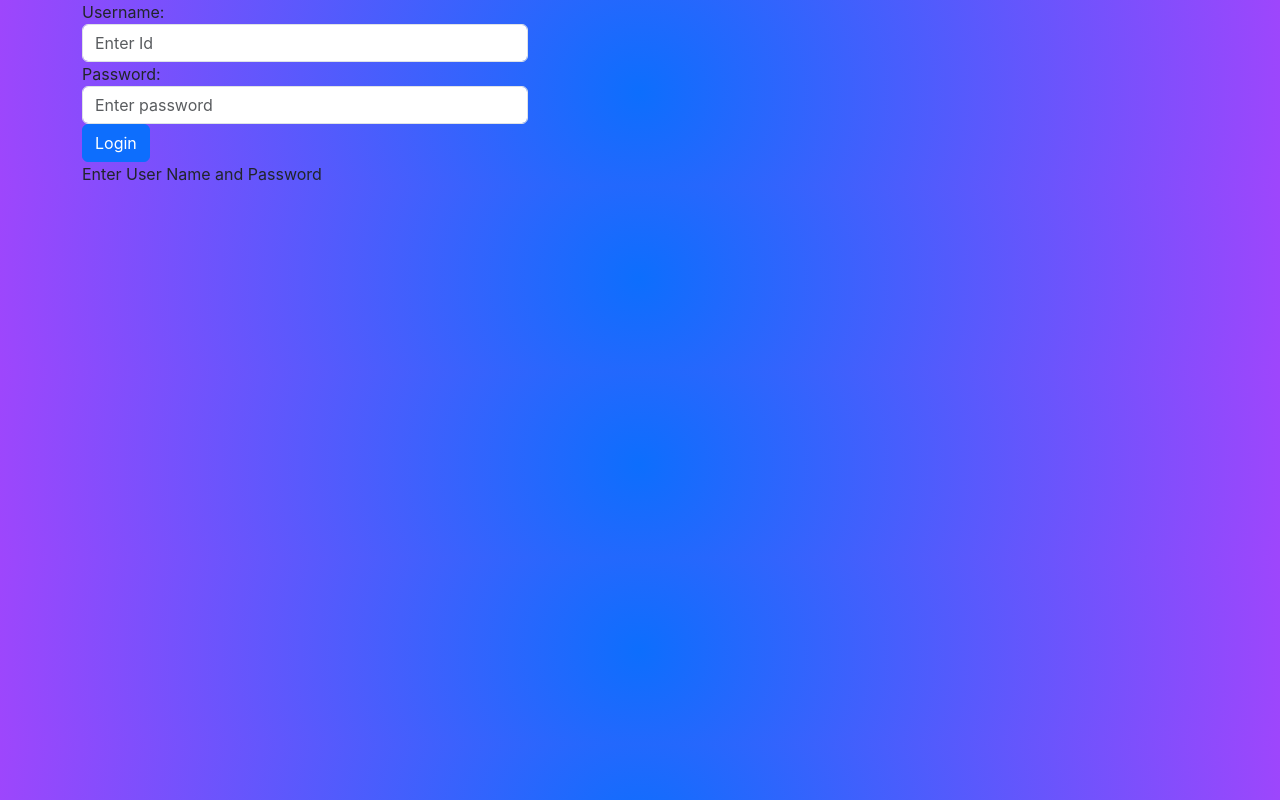
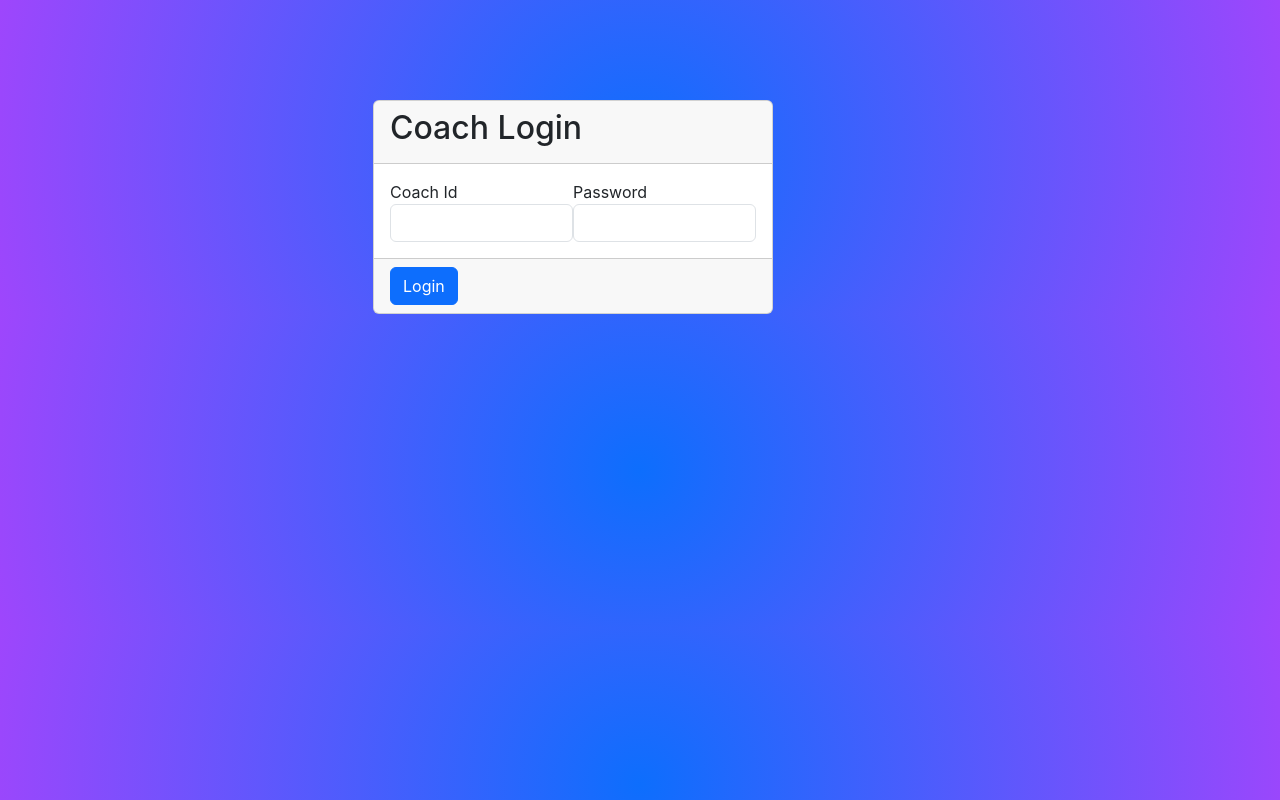
Before and after one commit to Mikey-Simmons/care-free-health, a React (Create React App) app: page /coachlogin in a window 1280 px wide. Built offline with nearby package versions, Linux system fonts and the light colour scheme.

Commit message:
fixedLoginStuff

```diff
--- a/db.json
+++ b/db.json
@@ -122,6 +122,15 @@
       "mobileNumber": "4058081234",
       "speciality": "Creating positive vibes",
       "id": 12
+    },
+    {
+      "name": "3333",
+      "password": "3333333333",
+      "gender": "f",
+      "dateOfbirth": "2000-01-31",
+      "mobileNumber": "0000000000",
+      "speciality": "yooooooooo",
+      "id": 13
     }
   ],
   "bookings": [
--- a/package.json
+++ b/package.json
@@ -12,6 +12,7 @@
     "react-dom": "^18.2.0",
     "react-router-dom": "^6.9.0",
     "react-scripts": "5.0.1",
+    "react-toastify": "^9.1.1",
     "web-vitals": "^2.1.4"
   },
   "scripts": {
--- a/src/App.js
+++ b/src/App.js
@@ -5,6 +5,7 @@ import Home from "./components/Home";
 import {BrowserRouter, Routes, Route, Link} from 'react-router-dom';
 import CoachSignUp from "./components/CoachSignup";
 import CoachLogin from "./components/CoachLogin";
+import CoachHome from "./components/CoachHome";
 function App() {;
   return (
     <BrowserRouter>
@@ -12,6 +13,7 @@ function App() {;
     <Route path = "/" element={<Home/>}/>
     <Route path = "/coachsignup" element={<CoachSignUp/>}/>
     <Route path = "/coachlogin" element={<CoachLogin/>}/>
+    <Route path = "/coach/home" element={<CoachHome/>}/>
     </Routes>
     </BrowserRouter>
 
--- /dev/null
+++ b/src/components/CoachHome.js
@@ -0,0 +1,31 @@
+import React, { useEffect, useState } from "react";
+import {Link, useNavigate} from "react-router-dom"
+const CoachHome =()=>{
+    const navigate = useNavigate();
+    const [id, setId] = useState(null);
+    const [name, setName] = useState(null);
+
+    const logout = ()=>{
+        sessionStorage.clear();
+        navigate('/coachlogin');
+    }
+
+    useEffect(()=>{
+        let id=sessionStorage.getItem('id');
+        let name=sessionStorage.getItem('name');
+        if(id===''|| id===null){
+            navigate("/");
+        }else{
+            setId(id);
+            setName(name);
+        }
+    }, []);
+
+    return(
+        <>
+        <h1>Welcome {name}  </h1>
+        <button onClick={logout}>Logout</button>
+        </>
+    )
+
+};export default CoachHome;
--- a/src/components/CoachLogin.js
+++ b/src/components/CoachLogin.js
@@ -1,76 +1,81 @@
-import React, { useState } from "react";
-import axios from "axios"
+import { useEffect, useState } from "react";
+import { Link,  useNavigate } from "react-router-dom";
+import axios from 'axios'
+import { ToastContainer, toast } from "react-toastify";
+import 'react-toastify/dist/ReactToastify.css';
 const CoachLogin = () => {
-  const [status, setStatus] = useState(false);
-  const [id, setId] = useState("");
-  const[data,setData] = useState({
-    id: "",
-    password:""
+  const [id, setId] = useState('');
+  const [password, setPassword] = useState('');
+  const [name, setName]= useState('');
+  const navigate = useNavigate();
+
+  useEffect(()=>{
+    sessionStorage.clear();
+  },[])
+
+  const ProceedLogin = (e) => {
+    e.preventDefault();
+    if(validate()){
+      axios.get("http://localhost:8080/coaches/"+id).then((res)=>{
+        return res.data;
+      }).then((resp)=>{
+        console.log(resp);
+        if(Object.keys(resp).length===0){
+          toast.error('Please enter valid username');
+        }else{
+          if(resp.password === password){
+            toast.success('Success');
+            sessionStorage.setItem('id', id);
+            sessionStorage.setItem('name', resp.name);
+            navigate("/coach/home")
+          }else{
+            toast.error("Please enter valid credentials")
+          }
+        }
+      }).catch((err)=>{
+        toast.error("Login failed due to: "+ err.message);
       });
-
-
-
-
-
-  const handleSubmit = async(event) => {
-
-    event.preventDefault();
-
-    var yo =  await axios.get("http://localhost:8080/coaches/"+id).then(res=> res.data,setStatus(true)).catch(function(error){
-        setId(9999);
-        setStatus(false);
-        console.log("Error");
-    });
-
-
-
-
-
-  };
- const handleChange =(event) =>{
-     let { name, value } = event.target;
-    setData({ ...data, [name]: value })
-
+    }
+  }
+  const validate = () => {
+    let result = true;
+    if (id === '' || id === null) {
+        result = false;
+        toast.warning('Please Enter Id');
+    }
+    if (password === '' || password === null) {
+        result = false;
+        toast.warning('Please Enter Password', {position: toast.POSITION.TOP_CENTER});
+    }
+    return result;
 }
 return (
-    <>
   <div className="container">
-        <form onSubmit={handleSubmit}>
+    <ToastContainer />
+      <div className="offset-lg-3 col-lg-6" style={{ marginTop: '100px' }}>
+          <form onSubmit={ProceedLogin} className="container">
+              <div className="card">
+                  <div className="card-header">
+                      <h2>Coach Login</h2>
+                  </div>
+                  <div className="card-body">
                       <div className="form-group">
-            <label htmlFor="name">Username:</label>
-            <input
-              style={{ width: "40%" }}
-              type="text"
-              id="id"
-              name = "id"
-              value={data.name}
-              onChange={(e) => {setId(e.target.value)}}
-              className="form-control"
-              placeholder="Enter Id"
-            />
+                          <label>Coach Id <span className="errmsg"></span></label>
+                          <input value={id} onChange={e => setId(e.target.value)} className="form-control"></input>
                       </div>
                       <div className="form-group">
-            <label htmlFor="pwd">Password:</label>
-            <input
-              style={{ width: "40%" }}
-              type="password"
-              id="password"
-              name = "password"
-              value={data.password}
-              onChange={handleChange}
-              className="form-control"
-              placeholder="Enter password"
-            />
+                          <label>Password <span className="errmsg"></span></label>
+                          <input type="password" value={password} onChange={e => setPassword(e.target.value)} className="form-control"></input>
                       </div>
-          <button onSubmit={handleSubmit} type="submit" className="btn btn-primary">
-            Login
-          </button>
-          {id === 9999 && <div className="text-error">Id is invalid</div>}
-          {status === false && <div className="text-error">Enter User Name and Password</div>}
-          {status === true  &&id !==9999  && <div className="text-success">Login Successful {id}</div>}
+                  </div>
+                  <div className="card-footer">
+                      <button type="submit" className="btn btn-primary">Login</button>
+
+                  </div>
+              </div>
           </form>
       </div>
-    </>
+  </div>
 );
-};
+}
 export default CoachLogin;
```
Also changed, not shown: 1 other file (tests, documents, lock files or other folders). Lines whose indentation alone changed are shown as unchanged.
